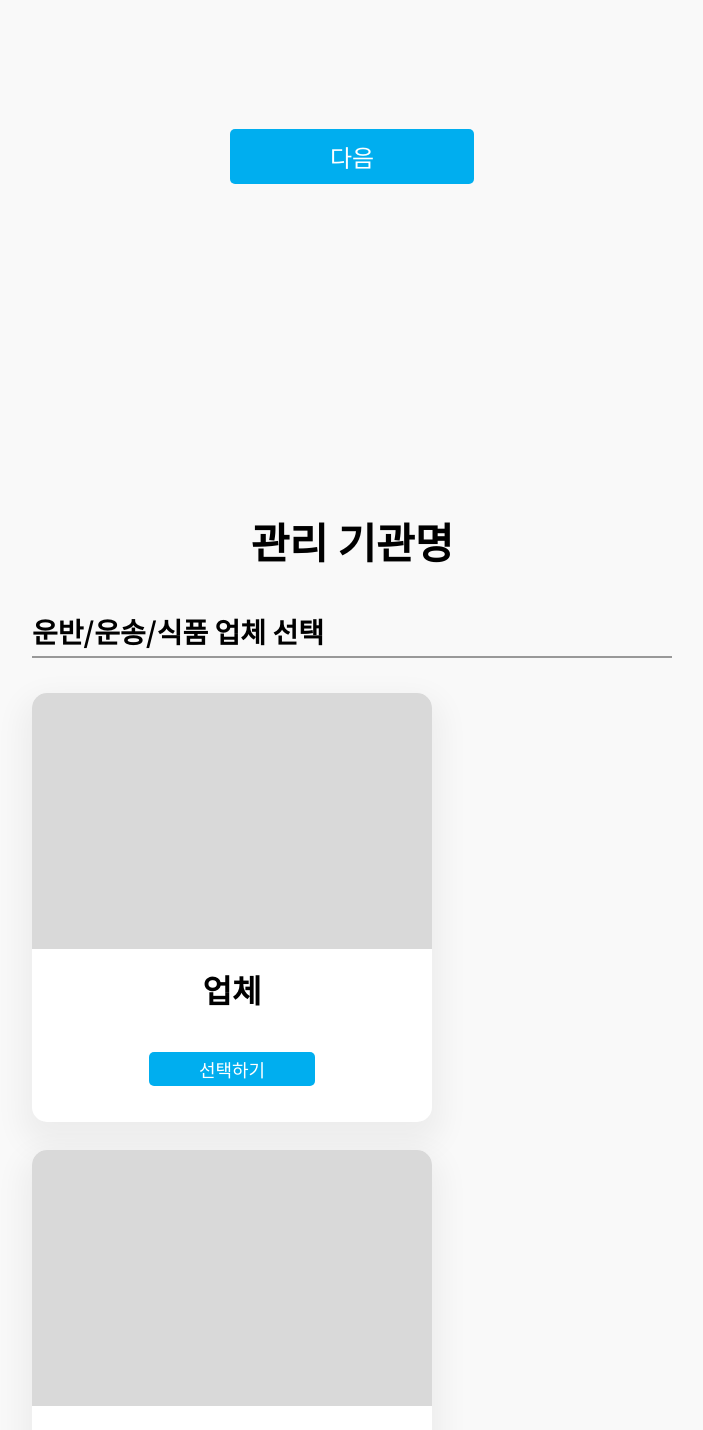
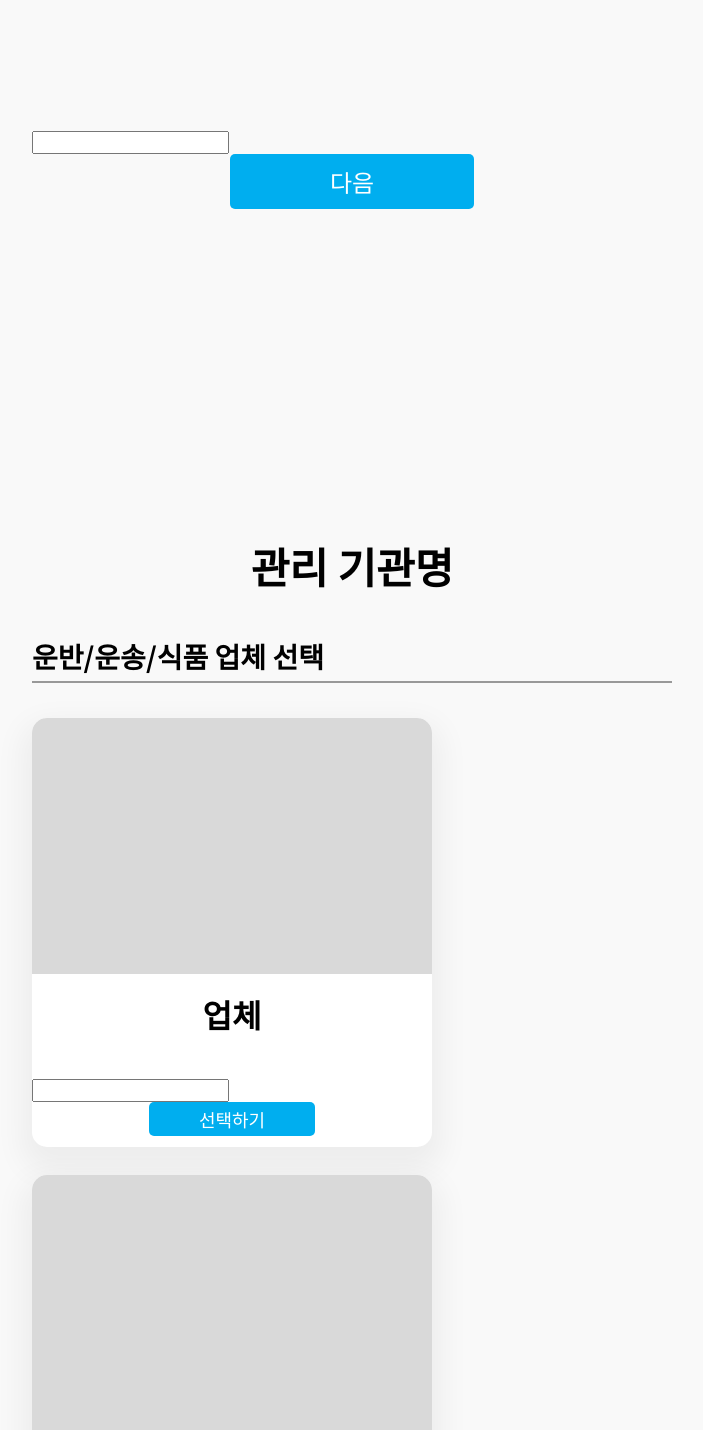
Before and after one commit to rlaxorud180/GORDA, a React (Create React App) app in the folder gorda/: page /mypage/admin/new in a window 1280 px wide. Shown: the part 1060-2490 px from the top of the page, without its empty margins (288-991 px from the left). Built offline with nearby package versions, Linux system fonts and the light colour scheme.

Commit message:
test: adminForm test code

```diff
--- a/gorda/src/components/FoundationAdmin/FactoryList.jsx
+++ b/gorda/src/components/FoundationAdmin/FactoryList.jsx
@@ -7,6 +7,7 @@ function FactoryList() {
             <div className="factory_card">
                 <div className="factoryImg"></div>
                 <div className="factoryName">{factoryName}</div>
+                <input type="text" />
                 <div className="card_btn">
                     <button className="selectBtn">선택하기</button>
                 </div>
--- a/gorda/src/pages/AdminForm.jsx
+++ b/gorda/src/pages/AdminForm.jsx
@@ -31,14 +31,11 @@ function AdminForm() {
                         <input type="text" placeholder="목표 기부금 : eth" />
                     </div>
                     <div className="editor">에디터 쓸 예정</div>
-                </form>
+                    <input type="text" />
                     <div className="button_container">
-                    <a href="#DonationManage">
-                        <button type="submit" className="submit_Btn">
+                            <a href="#DonationManage" type="submit" className="submit_Btn">
                                 다음
-                        </button>
                             </a>
-                </div>
                     </div>
                     <section id="DonationManage">
                         <div className="manage_container">
@@ -57,14 +54,16 @@ function AdminForm() {
                                 <FactoryList />
                             </div>
                         </div>
+                    </section>
+                </form>
                         <div className="button_container">
-                    <a href="#pageCost">
-                        <button type="submit" className="submit_Btn">
+                            <a href="#pageCost" type="submit" className="submit_Btn">
                                 다음
-                        </button>
                             </a>
                         </div>
-            </section>
+
+            </div>
+
             <section id="pageCost">
                 <div className="pageCost_container">
                     <div className="cost_title">기부 관리</div>
--- a/gorda/src/pages/AdminForm.scss
+++ b/gorda/src/pages/AdminForm.scss
@@ -86,10 +86,7 @@ html {
 }
 
 #DonationManage {
-    width: 100%;
-    max-width: 1920px;
-    margin: 0 auto;
-    padding: 0 320px;
+
     .manage_title {
         margin-top: 126px;
         text-align: center;
```
Also changed, not shown: 1 other file (tests, documents, lock files or other folders). Lines whose indentation alone changed are shown as unchanged.
